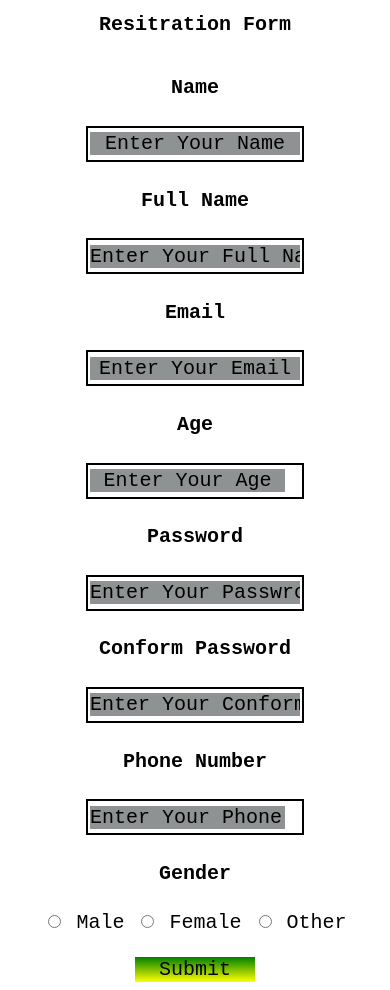
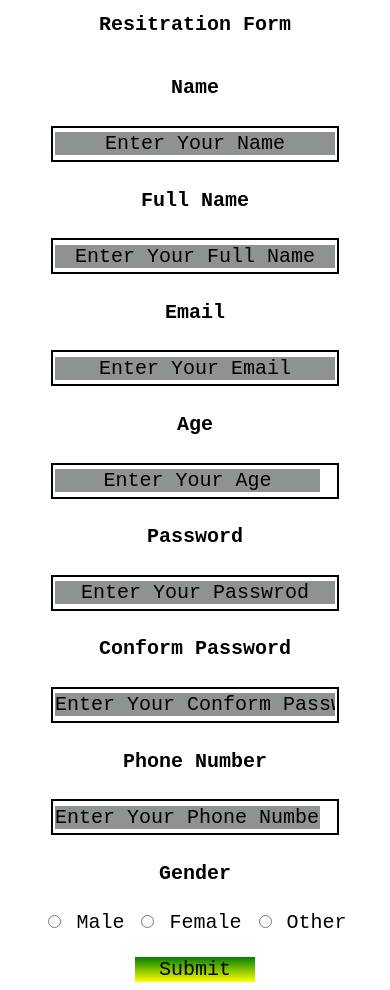
Before and after one commit to SomjaniNileshMulchand/regiform, a plain HTML site: page index.html in a window 390 px wide. Drawn offline with Linux system fonts and the light colour scheme.

Commit message:
Add Code Files

```diff
--- a/style.css
+++ b/style.css
@@ -79,7 +79,7 @@ button:hover {
     }
 
     .text {
-        width: 10.5rem;
+        width: 14rem;
         height: 1.5rem;
         border: 2px solid black;
     }
```
